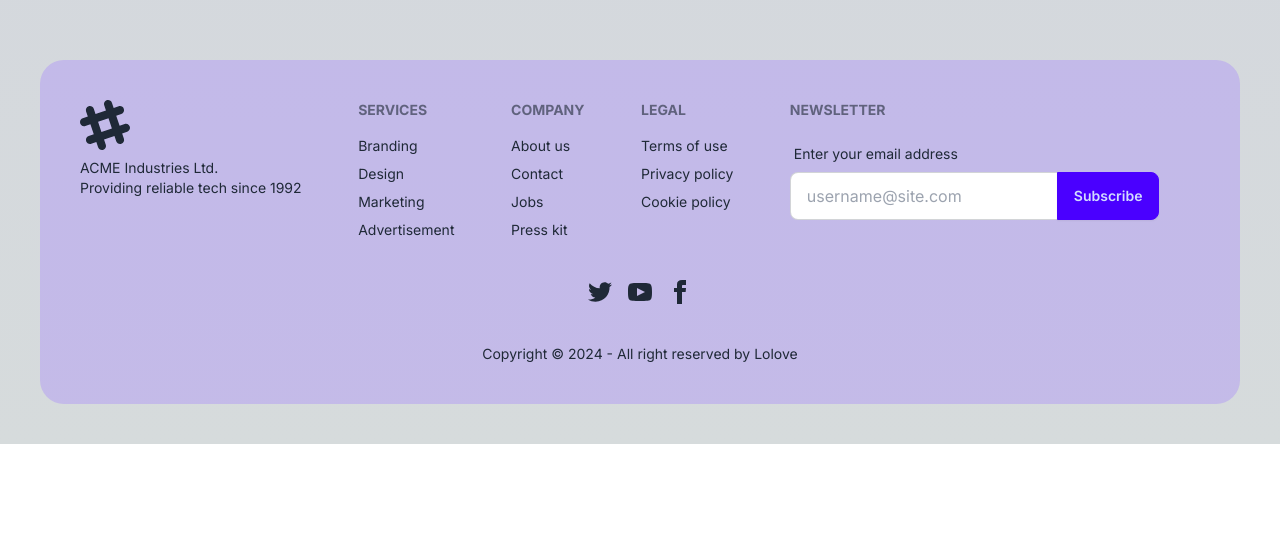
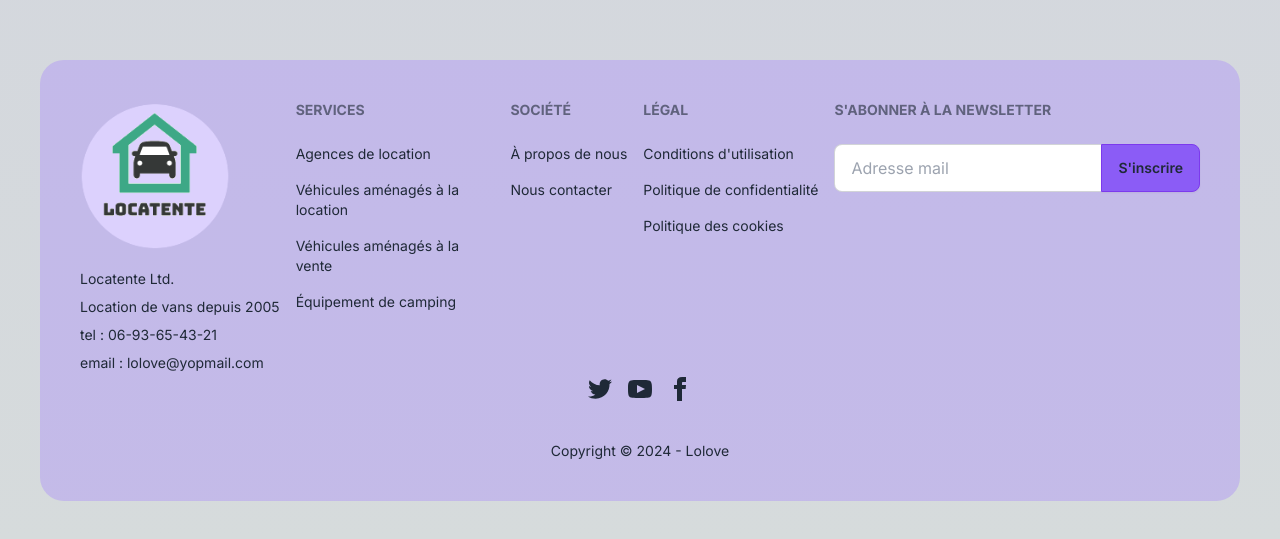
Before and after one commit to RIEULoic/locatente, a Next.js app: page / in a window 1280 px wide. Shown: the part 4636-5175 px from the top of the page. Before the commit the page ends 5080 px from the top, so only its background shows below. Built offline with nearby package versions, Linux system fonts and the light colour scheme.

Commit message:
add logo and adjust footer

```diff
--- a/src/components/Footer.jsx
+++ b/src/components/Footer.jsx
@@ -1,64 +1,66 @@
+import Image from "next/image";
+
 export default function Footer() {
   return (
     <footer>
       <div className="mx-10 pb-10">
         <div className="footer px-10 pt-10 rounded-t-3xl bg-violet-400/40 text-base-content">
           <aside>
-            <svg
-              width="50"
-              height="50"
-              viewBox="0 0 24 24"
-              xmlns="http://www.w3.org/2000/svg"
-              fillRule="evenodd"
-              clipRule="evenodd"
-              className="fill-current"
-            >
-              <path d="M22.672 15.226l-2.432.811.841 2.515c.33 1.019-.209 2.127-1.23 2.456-1.15.325-2.148-.321-2.463-1.226l-.84-2.518-5.013 1.677.84 2.517c.391 1.203-.434 2.542-1.831 2.542-.88 0-1.601-.564-1.86-1.314l-.842-2.516-2.431.809c-1.135.328-2.145-.317-2.463-1.229-.329-1.018.211-2.127 1.231-2.456l2.432-.809-1.621-4.823-2.432.808c-1.355.384-2.558-.59-2.558-1.839 0-.817.509-1.582 1.327-1.846l2.433-.809-.842-2.515c-.33-1.02.211-2.129 1.232-2.458 1.02-.329 2.13.209 2.461 1.229l.842 2.515 5.011-1.677-.839-2.517c-.403-1.238.484-2.553 1.843-2.553.819 0 1.585.509 1.85 1.326l.841 2.517 2.431-.81c1.02-.33 2.131.211 2.461 1.229.332 1.018-.21 2.126-1.23 2.456l-2.433.809 1.622 4.823 2.433-.809c1.242-.401 2.557.484 2.557 1.838 0 .819-.51 1.583-1.328 1.847m-8.992-6.428l-5.01 1.675 1.619 4.828 5.011-1.674-1.62-4.829z"></path>
-            </svg>
-            <p>
-              ACME Industries Ltd.
+            <Image
+              src="/images/logo2.png"
+              alt="locatent logo"
+              width={150}
+              height={150}
+            />
+            <p className="leading-7 pt-2">
+              Locatente Ltd.
               <br />
-              Providing reliable tech since 1992
+              Location de vans depuis 2005
+              <br />
+              tel : 06-93-65-43-21
+              <br />
+              email : lolove@yopmail.com
             </p>
           </aside>
           <nav>
-            <h6 className="footer-title">Services</h6>
-            <a className="link link-hover">Branding</a>
-            <a className="link link-hover">Design</a>
-            <a className="link link-hover">Marketing</a>
-            <a className="link link-hover">Advertisement</a>
+            <h6 className="footer-title pb-2">Services</h6>
+            <a className="link link-hover pb-2">Agences de location</a>
+            <a className="link link-hover pb-2">
+              Véhicules aménagés à la location
+            </a>
+            <a className="link link-hover pb-2">
+              Véhicules aménagés à la vente
+            </a>
+            <a className="link link-hover pb-2">Équipement de camping</a>
           </nav>
           <nav>
-            <h6 className="footer-title">Company</h6>
-            <a className="link link-hover">About us</a>
-            <a className="link link-hover">Contact</a>
-            <a className="link link-hover">Jobs</a>
-            <a className="link link-hover">Press kit</a>
+            <h6 className="footer-title pb-2">Société</h6>
+            <a className="link link-hover pb-2">À propos de nous</a>
+            <a className="link link-hover pb-2">Nous contacter</a>
           </nav>
           <nav>
-            <h6 className="footer-title">Legal</h6>
-            <a className="link link-hover">Terms of use</a>
-            <a className="link link-hover">Privacy policy</a>
-            <a className="link link-hover">Cookie policy</a>
+            <h6 className="footer-title pb-2">Légal</h6>
+            <a className="link link-hover pb-2">Conditions d'utilisation</a>
+            <a className="link link-hover pb-2">Politique de confidentialité</a>
+            <a className="link link-hover pb-2">Politique des cookies</a>
           </nav>
           <form>
-            <h6 className="footer-title">Newsletter</h6>
+            <h6 className="footer-title pb-2">s'abonner à la Newsletter</h6>
             <fieldset className="form-control w-80">
-              <label className="label">
-                <span className="label-text">Enter your email address</span>
-              </label>
               <div className="join">
                 <input
                   type="text"
-                  placeholder="username@site.com"
+                  placeholder="Adresse mail"
                   className="input input-bordered join-item"
                 />
-                <button className="btn btn-primary join-item">Subscribe</button>
+                <button className="btn  bg-violet-500 border-violet-600 join-item">
+                  S'inscrire
+                </button>
               </div>
             </fieldset>
           </form>
         </div>
-        <div className="footer footer-center p-10 bg-violet-400/40 text-base-content rounded-b-3xl">
+        <div className="footer footer-center px-10 pb-10 bg-violet-400/40 text-base-content rounded-b-3xl">
           <nav>
             <div className="grid grid-flow-col gap-4">
               <a>
@@ -97,7 +99,7 @@ export default function Footer() {
             </div>
           </nav>
           <aside>
-            <p>Copyright © 2024 - All right reserved by Lolove</p>
+            <p>Copyright © 2024 - Lolove</p>
           </aside>
         </div>
       </div>
```
